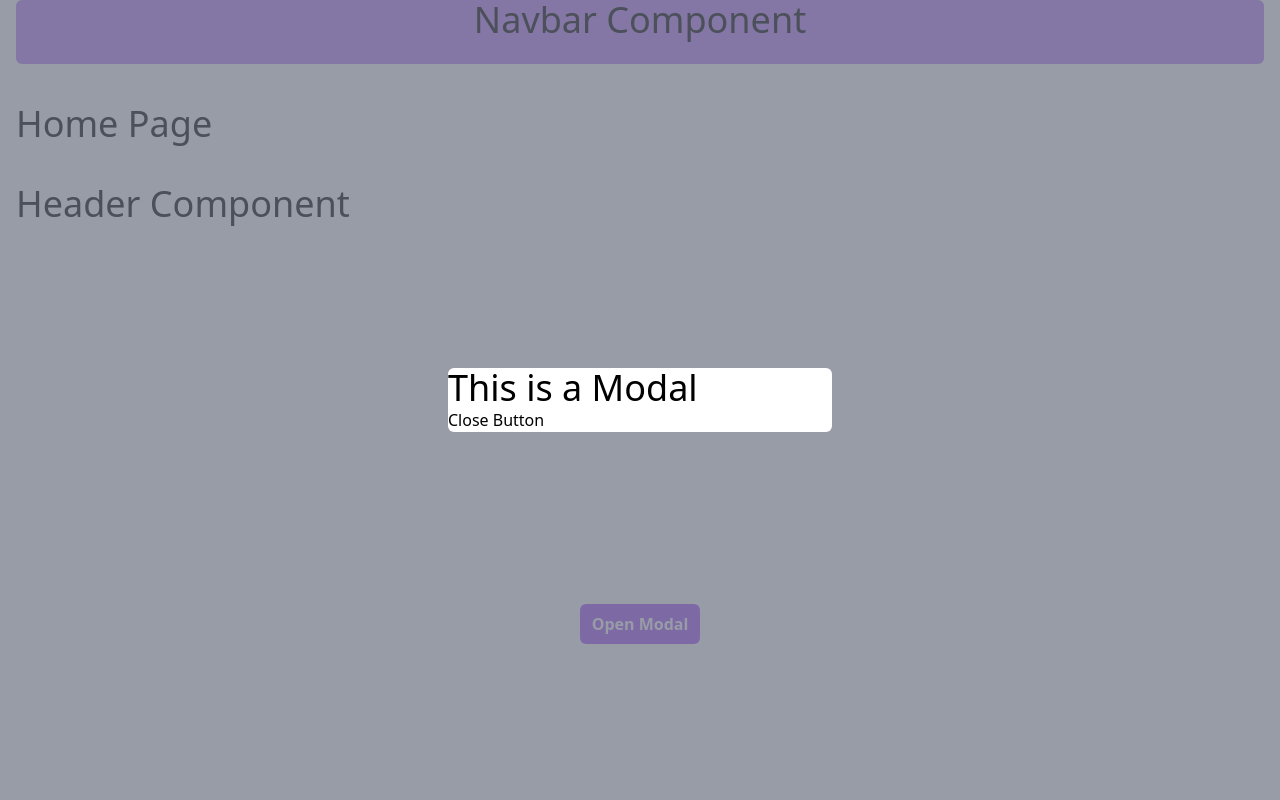
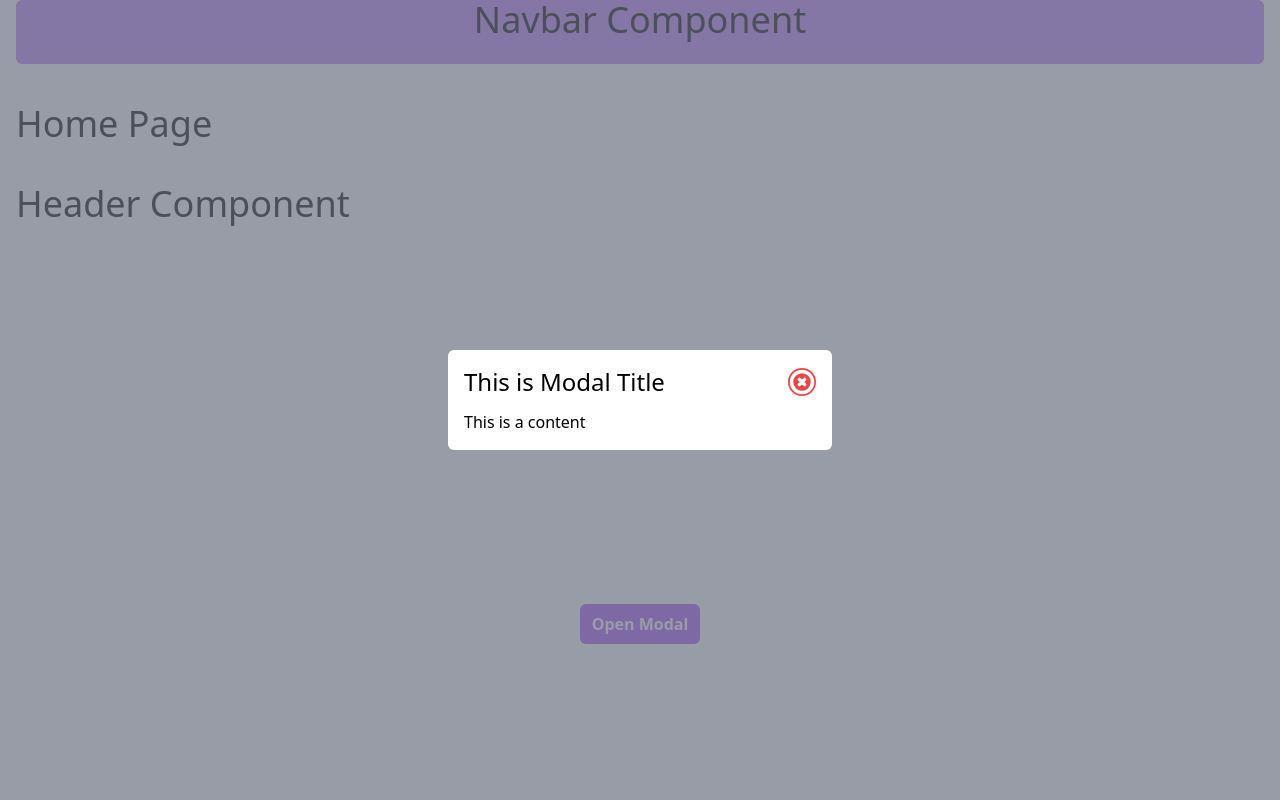
Before and after one commit to mahmud035/Level-2-Frontend-Track-All-Modules, a React (Vite) app in the folder 4. Reusable Components/reusable-components/: page / in a window 1280 px wide. Both pictures are taken after a click on the button "Open Modal". Shown: the top 800 px of the page. Built offline with nearby package versions, Linux system fonts and the light colour scheme.

Commit message:
4-10 Header And Close Component.

```diff
--- a/4. Reusable Components/reusable-components/src/components/ui/Modal.tsx
+++ b/4. Reusable Components/reusable-components/src/components/ui/Modal.tsx
@@ -1,8 +1,37 @@
-import { MouseEvent, useRef } from 'react';
+import {
+  MouseEvent,
+  ReactNode,
+  createContext,
+  useContext,
+  useRef,
+} from 'react';
 import { createPortal } from 'react-dom';
 import cn from '../../utils/cn';
 
-const Modal = ({ isOpen, onClose, children }) => {
+//* type Declaration
+type TModalContext = {
+  onClose: () => void;
+};
+
+type TModal = {
+  isOpen: boolean;
+  onClose: () => void;
+  children: ReactNode;
+};
+
+type TCloseButton = {
+  children?: ReactNode;
+};
+
+type THeader = {
+  children: ReactNode;
+};
+
+//* Modal Context
+const ModalContext = createContext<TModalContext | null>(null);
+
+//* Modal Component
+const Modal = ({ isOpen, onClose, children }: TModal) => {
   const containerRef = useRef<HTMLDivElement>(null);
 
   const handleOutsideClose = (e: MouseEvent) => {
@@ -14,6 +43,7 @@ const Modal = ({ isOpen, onClose, children }) => {
   };
 
   return createPortal(
+    <ModalContext.Provider value={{ onClose }}>
       <div
         className={cn(
           'flex justify-center items-center fixed inset-0 bg-gray-500/70 invisible z-[999]',
@@ -23,19 +53,59 @@ const Modal = ({ isOpen, onClose, children }) => {
         )}
         onClick={handleOutsideClose}
       >
-      <div ref={containerRef} className="w-full max-w-sm bg-white rounded-md">
+        <div
+          ref={containerRef}
+          className="w-full max-w-sm p-4 bg-white rounded-md"
+        >
           {children}
-        <Modal.CloseButton />
+          {/* <Modal.CloseButton /> */}
         </div>
-    </div>,
+      </div>
+    </ModalContext.Provider>,
     document.getElementById('portal') as Element
   );
 };
 
-const CloseButton = () => {
-  return <button>Close Button</button>;
+//* Modal Close Button
+const CloseButton = ({ children }: TCloseButton) => {
+  const { onClose } = useContext(ModalContext) as TModalContext;
+
+  return (
+    <>
+      {children ? (
+        <button onClick={onClose}>{children}</button>
+      ) : (
+        <button className="ml-auto" onClick={onClose}>
+          <svg
+            xmlns="http://www.w3.org/2000/svg"
+            fill="none"
+            viewBox="0 0 24 24"
+            strokeWidth={3}
+            stroke="currentColor"
+            className="text-white bg-red-500 rounded-full size-7"
+          >
+            <path
+              strokeLinecap="round"
+              strokeLinejoin="round"
+              d="m9.75 9.75 4.5 4.5m0-4.5-4.5 4.5M21 12a9 9 0 1 1-18 0 9 9 0 0 1 18 0Z"
+            />
+          </svg>
+        </button>
+      )}
+    </>
+  );
 };
 
+//* Modal Header
+const Header = ({ children }: THeader) => {
+  return (
+    <div className="flex items-center justify-between w-full mb-3">
+      {children}
+    </div>
+  );
+};
+
+Modal.Header = Header;
 Modal.CloseButton = CloseButton;
 
 export default Modal;
--- a/4. Reusable Components/reusable-components/src/pages/Home.tsx
+++ b/4. Reusable Components/reusable-components/src/pages/Home.tsx
@@ -16,6 +16,8 @@ const Home = () => {
       <Header />
 
       <div className="flex items-center justify-center w-full h-screen gap-4">
+        {/* Button Component */}
+
         {/*
         <Button variant="solid">Solid Button</Button>
         <Button variant="outline">Outline Button</Button>
@@ -26,7 +28,11 @@ const Home = () => {
         {/* Modal */}
         <Button onClick={() => setModal((prev) => !prev)}>Open Modal</Button>
         <Modal isOpen={modal} onClose={handleModalClose}>
-          <h1>This is a Modal</h1>
+          <Modal.Header>
+            <h3>This is Modal Title</h3>
+            <Modal.CloseButton></Modal.CloseButton>
+          </Modal.Header>
+          <p>This is a content</p>
         </Modal>
       </div>
     </div>
```
Lines whose indentation alone changed are shown as unchanged.
